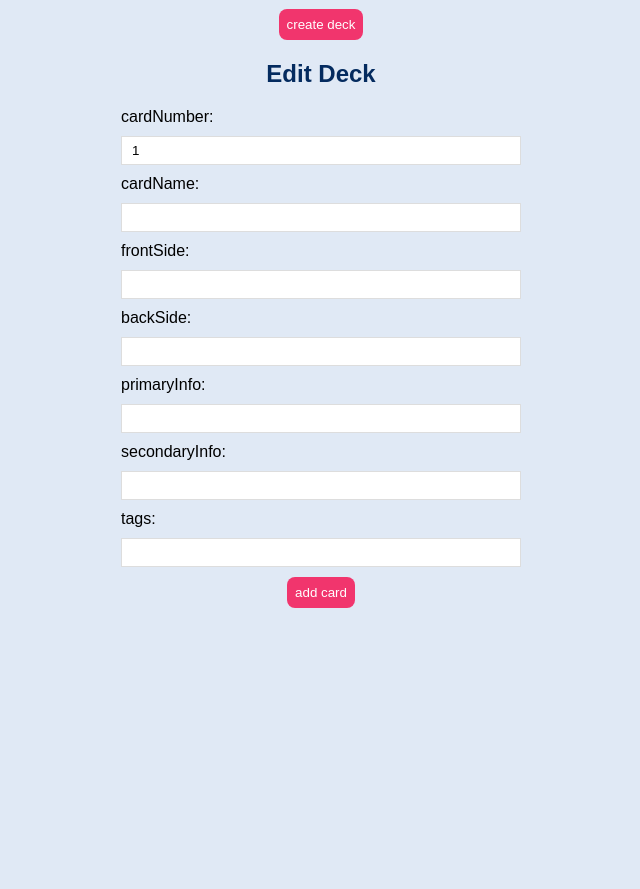
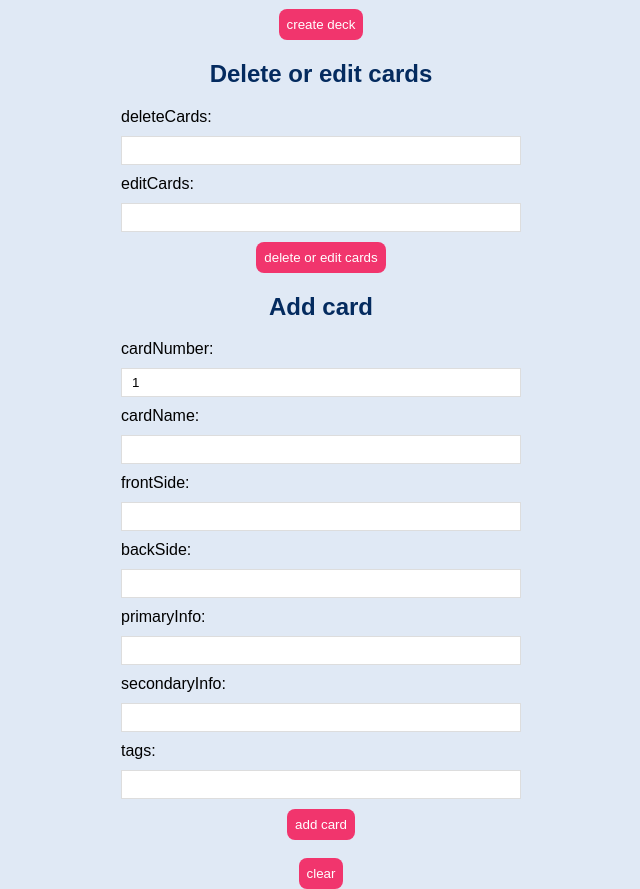
Before and after one commit to Weiqifan1/hanzimining, a React (Create React App) app: page /editdeck in a window 1280 px wide. Shown: the part 273-1162 px from the top of the page, without its empty margins (319-959 px from the left). Before the commit the page ends 881 px from the top, so only its background shows below. Built offline with nearby package versions, Linux system fonts and the light colour scheme.

Commit message:
2023-02-11_1537_readyTohandleDeleteAndEdit

```diff
--- a/src/pages/EditDeck.tsx
+++ b/src/pages/EditDeck.tsx
@@ -15,6 +15,7 @@ const EditDeck: React.FunctionComponent<IPage> = props => {
     useEffect(()=>{addCharactersReference.current?.focus();},[])
 
     const dispatch = useDispatch();
+    //edit deck
     const {createDeck} = bindActionCreators(characterSRSactionCreators, dispatch)
     const {addNewCardsToDeck} = bindActionCreators(characterSRSactionCreators, dispatch)
     const characterSRSstate: FlashCardDeck = useSelector(
@@ -24,7 +25,11 @@ const EditDeck: React.FunctionComponent<IPage> = props => {
     const [localdeckName, setLocaldeckName] = useState<string>("")
     const [localdeckInfo, setLocaldeckInfo] = useState<string>("")
 
-    //create card
+    //delete or edit card
+    const [localdeleteCards, setLocaldeleteCards] = useState<string>("")
+    const [localeditCards, setLocaleditCards] = useState<string>("")
+
+    //create new card
     const [localcardNumber, setLocalcardNumber] = useState<number>(characterSRSstate.cards.length + 1)
     const [localcardName, setLocalcardName] = useState<string>("")
     const [localfrontSide, setLocalfrontSide] = useState<string>("")
@@ -33,6 +38,16 @@ const EditDeck: React.FunctionComponent<IPage> = props => {
     const [localsecondaryInfo, setLocalsecondaryInfo] = useState<string>("")
     const [localnotableCards, setLocalnotableCards] = useState<string>("")
     const [localtags, setLocaltags] = useState<string>("")
+
+    function editAndDeleteCardsButtonFunc() {
+        const deleteInput: string = localdeleteCards
+        const editInput: string = localeditCards
+        if (deleteInput.trim().length == 0 && editInput.trim().length > 0) {
+            //send tje edit field to the action
+        }else if (editInput.trim().length == 0 && deleteInput.trim().length > 0) {
+            //send delete to the action
+        }
+    }
 
     function createDeckGetData() {
         const newdeck: FlashCardDeck = {
@@ -63,6 +78,17 @@ const EditDeck: React.FunctionComponent<IPage> = props => {
         }
 
         addNewCardsToDeck([newCard], characterSRSstate)
+    }
+
+    function clearFormInputToDeck() {
+        setLocalcardNumber(characterSRSstate.cards.length + 1)
+        setLocalcardName("")
+        setLocalfrontSide("")
+        setLocalbackSide("")
+        setLocalprimaryInfo("")
+        setLocalsecondaryInfo("")
+        setLocalnotableCards("")
+        setLocaltags("")
     }
 
     const generateTags = (input: string, deck: FlashCardDeck): string[] => {
@@ -109,6 +135,34 @@ const EditDeck: React.FunctionComponent<IPage> = props => {
         </section>
     }
 
+    const editAndDeleteCards = (): ReactElement => {
+        return <section className="create">
+            <form>
+                <label>
+                    deleteCards:
+                    <input type="text" name="deleteCards" value={localdeleteCards} onChange={deleteCardsOnChange}></input>
+                </label>
+                <label>
+                    editCards:
+                    <input type="text" name="editCards" value={localeditCards} onChange={editCardsOnChange}></input>
+                </label>
+            </form>
+            <button type="button" onClick={
+                () => editAndDeleteCardsButtonFunc() }>
+                {"delete or edit cards"}</button>
+        </section>
+    }
+
+    function deleteCardsOnChange(e: React.ChangeEvent<HTMLInputElement>) {
+        setLocaleditCards("")
+        setLocaldeleteCards(e.currentTarget.value)
+    }
+
+    function editCardsOnChange(e: React.ChangeEvent<HTMLInputElement>) {
+        setLocaldeleteCards("")
+        setLocaleditCards(e.currentTarget.value)
+    }
+
     const newCardFrom = (): ReactElement => {
 
         return <section className="create">
@@ -145,16 +199,21 @@ const EditDeck: React.FunctionComponent<IPage> = props => {
             <button type="button" onClick={
                 () => addFormInputToDeck() }>
                 {"add card"}</button>
+            <br/>
+            <br/>
+            <button type="button" onClick={
+                () => clearFormInputToDeck() }>
+                {"clear"}</button>
+
         </section>
     }
 
-    //add create deck code
-    //add delete card code
-    //add change card number code -- it should be possible to change the place of a card in the deck
     return <section>
         <h1>Create Deck</h1>
         {createDeckReact()}
-        <h1>Edit Deck</h1>
+        <h1>Delete or edit cards</h1>
+        {editAndDeleteCards()}
+        <h1>Add card</h1>
         {newCardFrom()}
     </section>
 };
```
